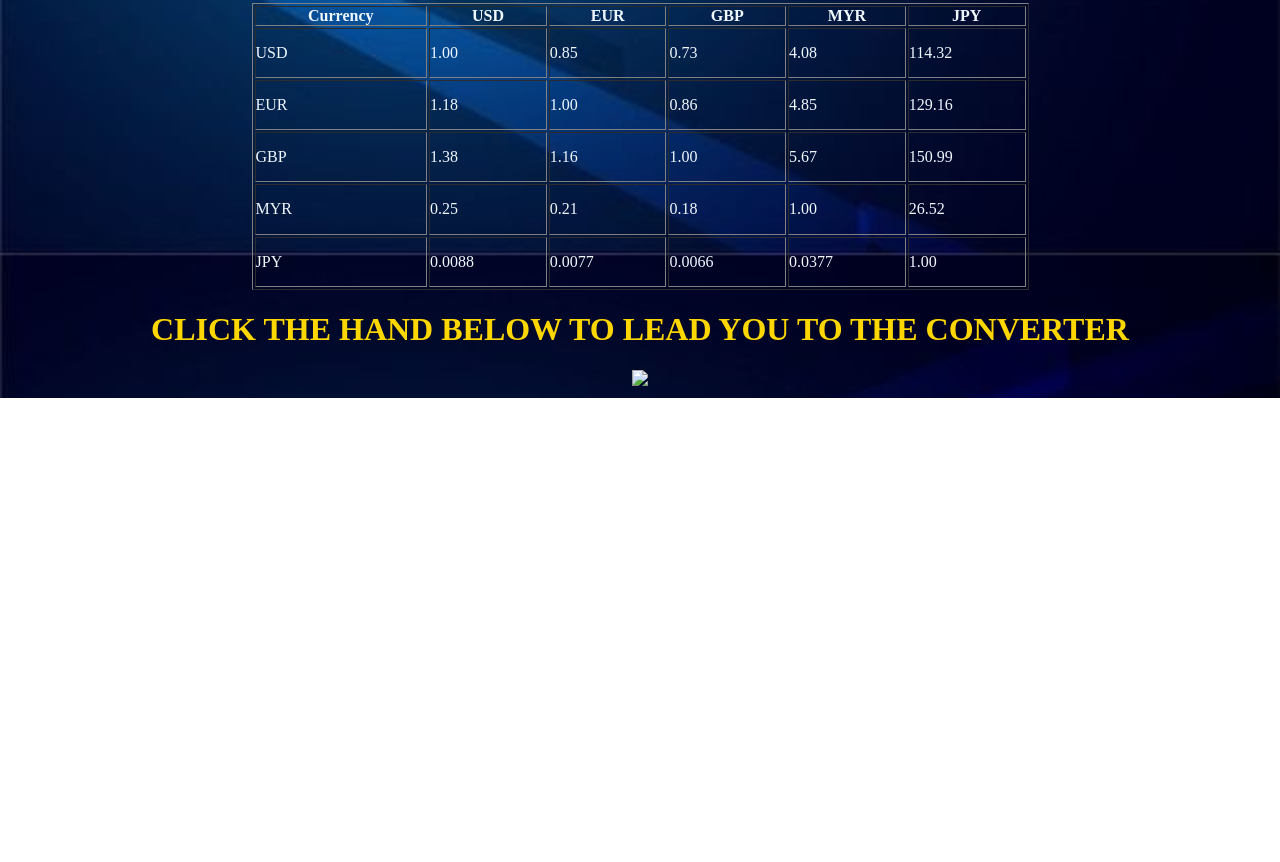
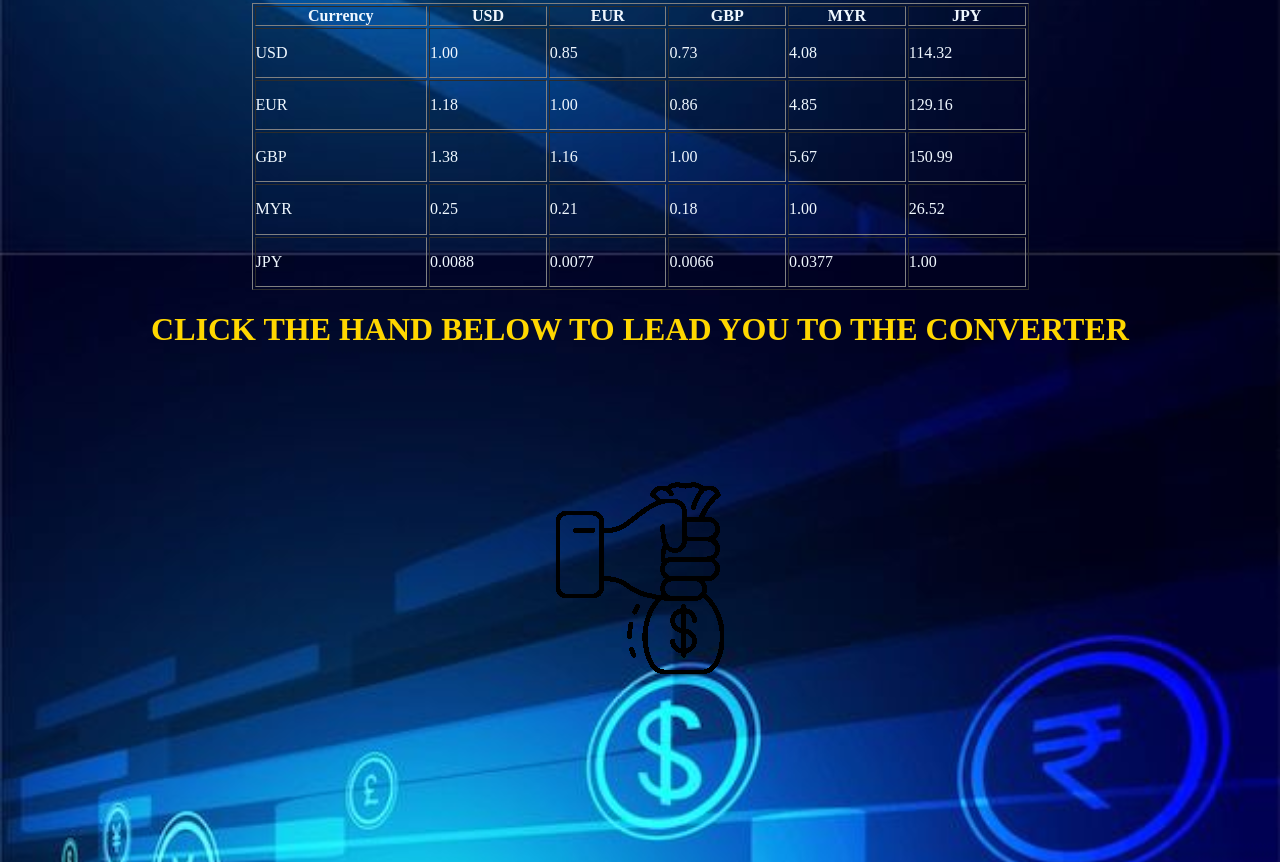
Before and after one commit to Naszlee/Currency-Calculator-Conversion, a plain HTML site: page CURRENCY_CALCULATOR.html in a window 1280 px wide. Shown: the part 1025-1887 px from the top of the page. Before the commit the page ends 1423 px from the top, so only its background shows below. Drawn offline with Linux system fonts and the light colour scheme.

Commit message:
Update CURRENCY_CALCULATOR.html

```diff
--- a/CURRENCY_CALCULATOR.html
+++ b/CURRENCY_CALCULATOR.html
@@ -79,7 +79,7 @@
 	</div>
 	<h1 style="color: gold" align="center">CLICK THE HAND BELOW TO LEAD YOU TO THE CONVERTER</h1>
 	<div align="center">
-	<a href="CALCULATOR_CONVERTER.html"><img src="../../../Users/Nashou/Downloads/giphy.gif"></a>
+	<a href="CALCULATOR_CONVERTER.html"><img src="giphy.gif"></a>
     </div>
 		</body>
 </html>
```
